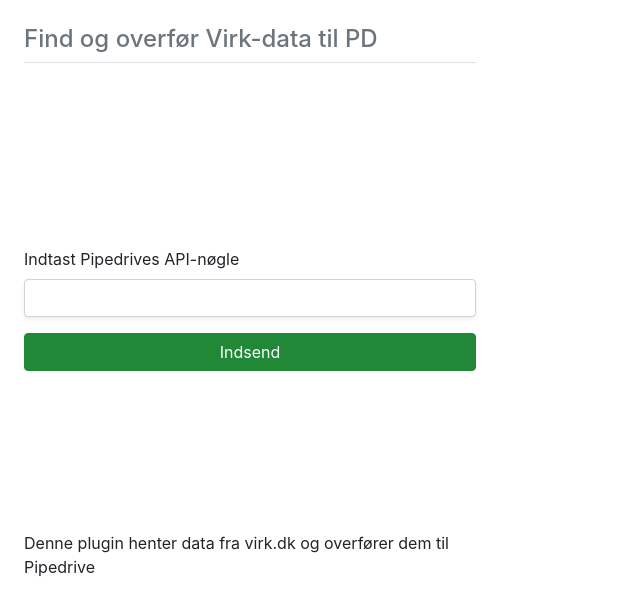
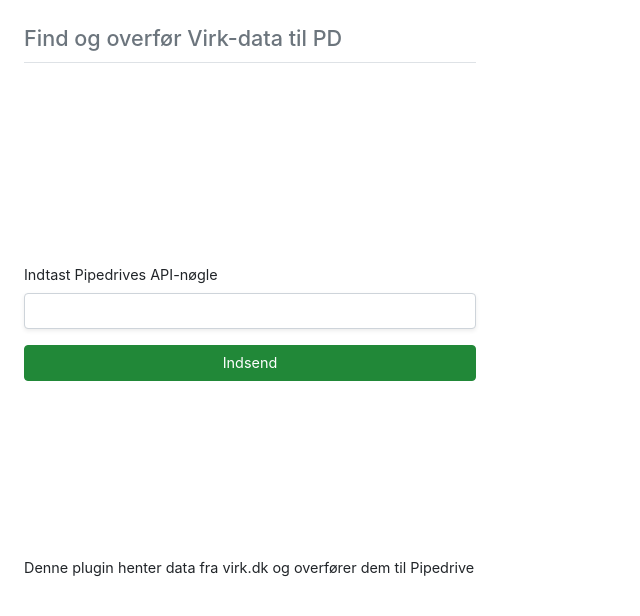
Before and after one commit to Reckner/chrome-plugin, a React (Create React App) app: page / in a window 1280 px wide. Shown: the top 616 px of the page, without its empty margins (0-640 px from the left). Built offline with nearby package versions, Linux system fonts and the light colour scheme; a web font is replaced by a local one.

Commit message:
variables

```diff
--- a/src/assets/variables.scss
+++ b/src/assets/variables.scss
@@ -1,17 +1,16 @@
 $danger-red: rgb(220, 53, 69);
 $info-turquoise: rgb(23, 162, 184);
 $success-green: rgb(33, 136, 56);
-
-$bg-color: rgb(255, 255, 255);
-
-$text-color: #212529;
 $title-color: rgb(108, 117, 125);
 
-$font-family: -apple-system, BlinkMacSystemFont, "Segoe UI", Roboto, "Helvetica Neue", Arial, "Noto Sans", sans-serif, "Apple Color Emoji", "Segoe UI Emoji", "Segoe UI Symbol", "Noto Color Emoji";
+$body-color: #212529;
+$body-bg: rgb(255, 255, 255);
 
-$font-size-header: 24px;
-$font-size-company-name: 26px;
-$font-size-text: 16px;
+$font-family-sans-serif: -apple-system, BlinkMacSystemFont, "Segoe UI", Roboto, "Helvetica Neue", Arial, "Noto Sans", sans-serif, "Apple Color Emoji", "Segoe UI Emoji", "Segoe UI Symbol", "Noto Color Emoji";
+
+$font-size-base: 0.9rem;
+$h3-font-size: $font-size-base * 1.625; //26px
+$h4-font-size: $font-size-base * 1.5; //24px
 
 $theme-colors: (
   'secondary': $title-color,
```
